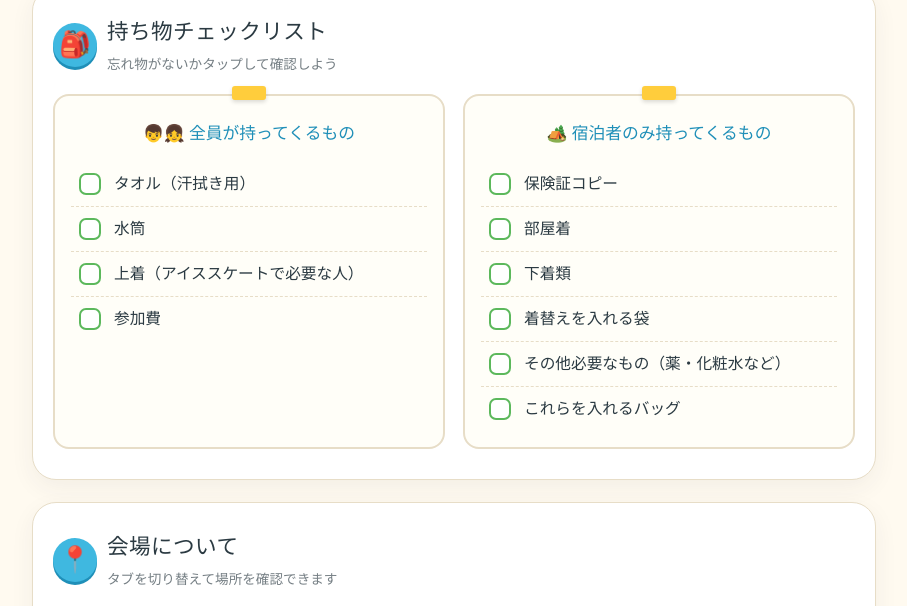
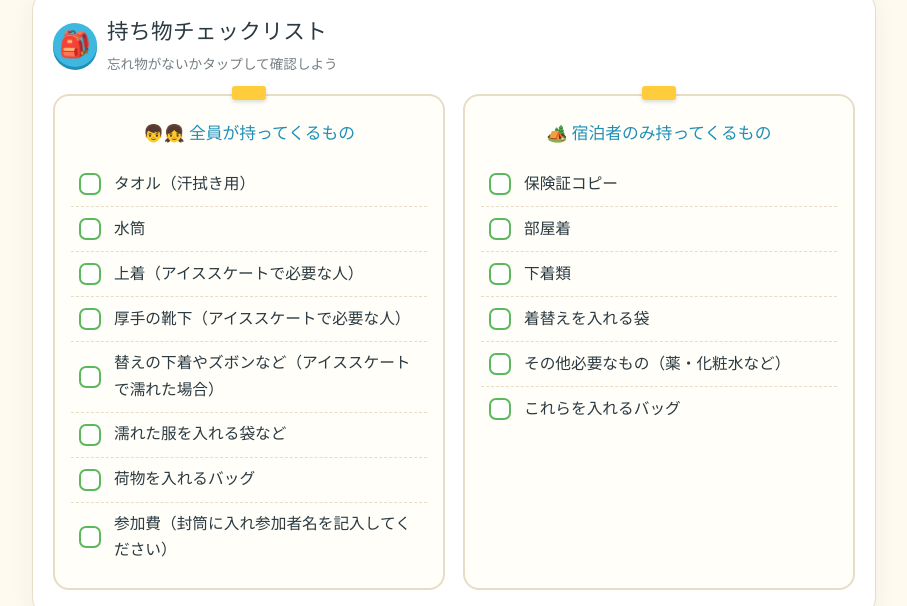
Before and after one commit to Yuji-project/hamadera-camp2026, a plain HTML site: page index.html in a window 1280 px wide. Shown: the part 2080-2686 px from the top of the page, without its empty margins (186-1093 px from the left). Drawn offline with Linux system fonts and the light colour scheme; a web font is replaced by a local one.

Commit message:
Update checklist items for ice skating event

```diff
--- a/index.html
+++ b/index.html
@@ -491,7 +491,11 @@
           <li><input type="checkbox" id="c1"><label for="c1">タオル（汗拭き用）</label></li>
           <li><input type="checkbox" id="c2"><label for="c2">水筒</label></li>
           <li><input type="checkbox" id="c3"><label for="c3">上着（アイススケートで必要な人）</label></li>
-          <li><input type="checkbox" id="c4"><label for="c4">参加費</label></li>
+          <li><input type="checkbox" id="c3"><label for="c3">厚手の靴下（アイススケートで必要な人）</label></li>
+          <li><input type="checkbox" id="c3"><label for="c3">替えの下着やズボンなど（アイススケートで濡れた場合）</label></li>
+          <li><input type="checkbox" id="c3"><label for="c3">濡れた服を入れる袋など</label></li>
+          <li><input type="checkbox" id="c3"><label for="c3">荷物を入れるバッグ</label></li>
+          <li><input type="checkbox" id="c4"><label for="c4">参加費（封筒に入れ参加者名を記入してください）</label></li>
         </ul>
       </div>
       <div class="tag-card">
```
